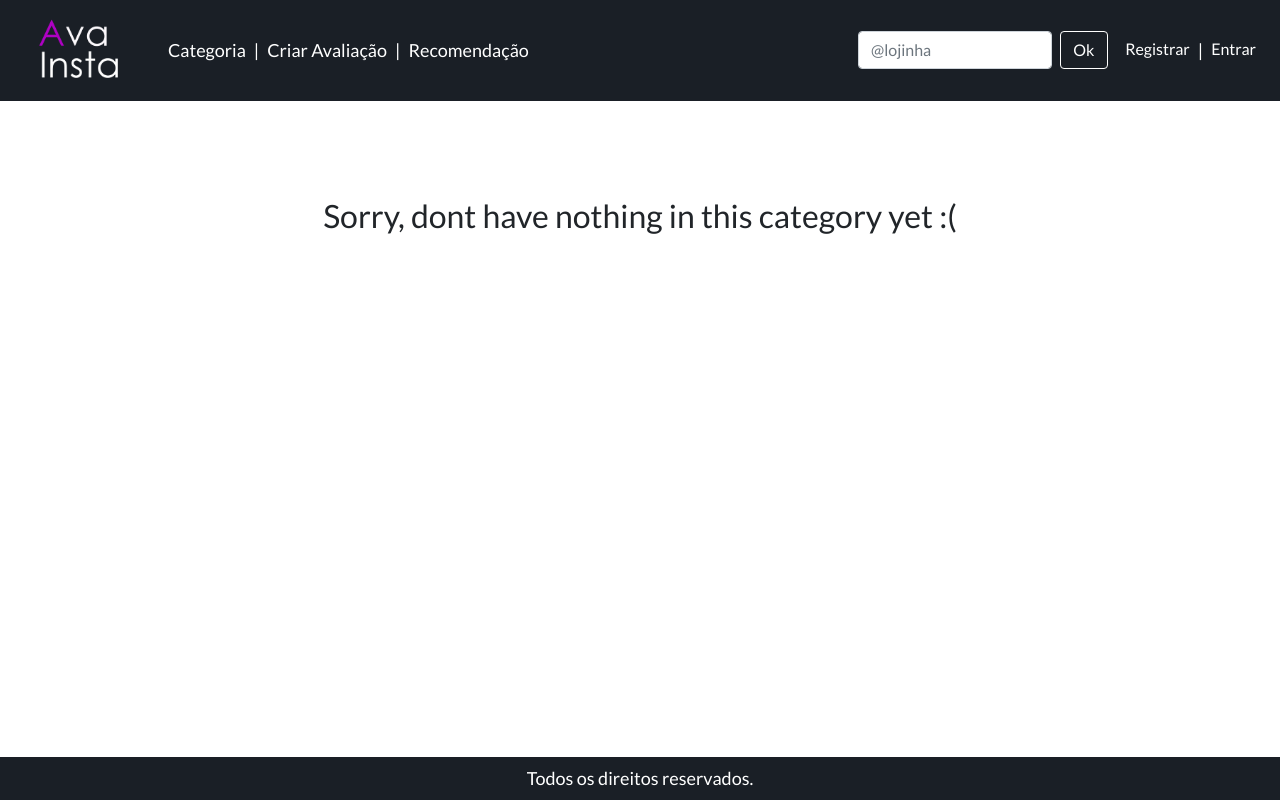
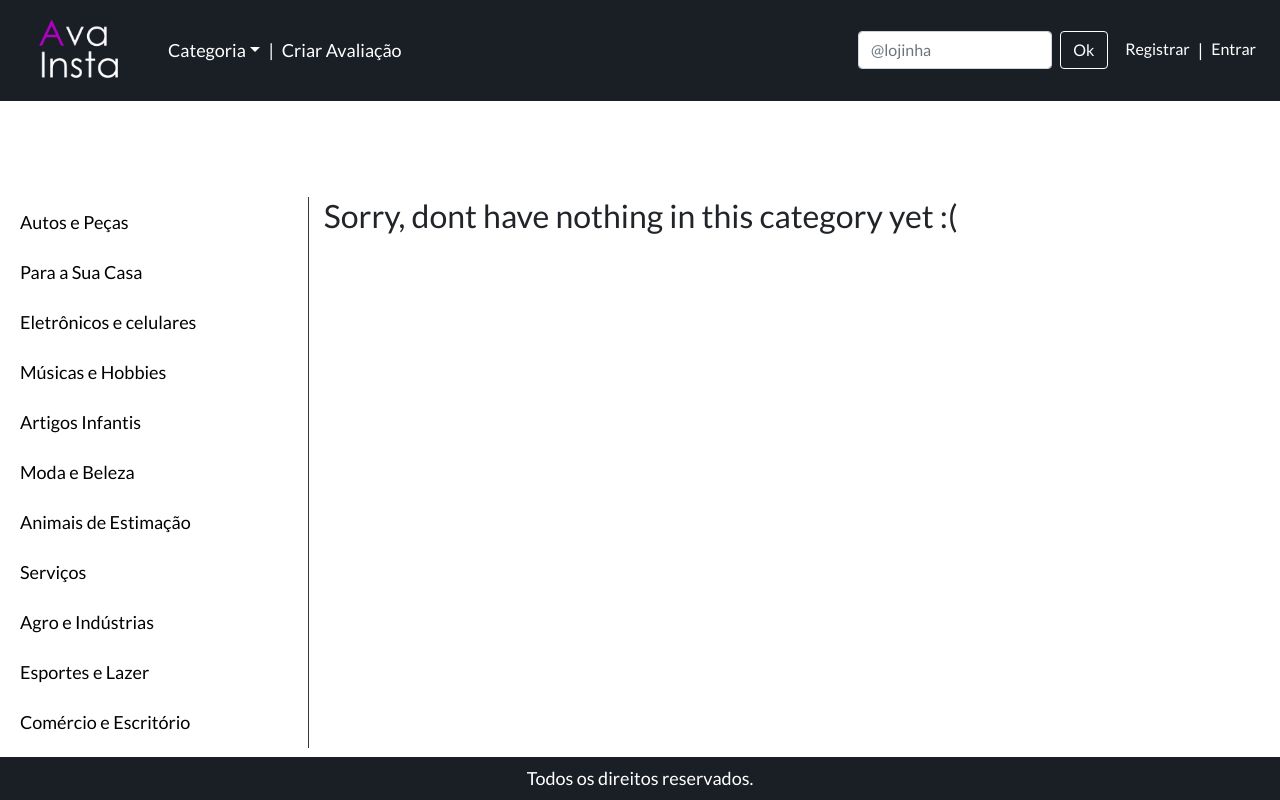
Before and after one commit to victor-rayan/webApp, a Django app: page /category/1/ in a window 1280 px wide. Run offline with Django 3.2, Linux system fonts and the light colour scheme; tables that the repository leaves empty hold one stand-in row (values such as "Sample post"); some libraries are stand-ins or nearby versions.

Commit message:
Atualizando categorias e outras pequenas correçoes.

```diff
--- a/avaliations/forms.py
+++ b/avaliations/forms.py
@@ -8,14 +8,14 @@ choice_list = [
     ('autos_e_pecas', 'Autos e Peças'),
     ('para_sua_casa', 'Para a Sua Casa'),
     ('eletronicos_e_celulares', 'Eletrônicos e celulares'),
-    ('musica_e_hobbies', 'Musicas e Hobbies'),
+    ('musica_e_hobbies', 'Músicas e Hobbies'),
     ('artigos_infatis', 'Artigos Infantis'),
     ('moda_e_beleza', 'Moda e Beleza'),
     ('animais_de_estimacao', 'Animais de Estimação'),
     ('servicos', 'Serviços'),
-    ('agro_e_industrias', 'Agro e Industrias'),
+    ('agro_e_industrias', 'Agro e Indústrias'),
     ('esportes_e_lazer', 'Esportes e Lazer'),
-    ('comercio_e_escritorio', 'Comercio e Escritorio'),
+    ('comercio_e_escritorio', 'Comércio e Escritório'),
 ]
 
 # CKEDITOR_CONFIGS = {
--- a/templates/base.html
+++ b/templates/base.html
@@ -29,17 +29,26 @@
       <div class="collapse navbar-collapse" id="collapse_target">
         <a class="navbar-brand" href="{% url 'home' %}"><img class="logotipo" src="{% static 'img/logo.png' %}"></a>
         <ul class="navbar-nav">
-          <li class="nav-item">
-            <a class="nav-link" style="color: white;" href="#">Categoria</a>
+          <li class="nav-item dropdown">
+            <a class="nav-link dropdown-toggle" id="category" data-toggle="dropdown" aria-haspopup="true" aria-expanded="false" style="color: white;" href="#">Categoria</a>
+              <div class="dropdown-menu" aria-labelledby="category">
+                <a class="dropdown-item" href="">Autos e Peças</a>
+                <a class="dropdown-item" href="">Para a Sua Casa</a>
+                <a class="dropdown-item" href="">Eletrônicos e celulares</a>
+                <a class="dropdown-item" href="">Musicas e Hobbies</a>
+                <a class="dropdown-item" href="">Artigos Infantis</a>
+                <a class="dropdown-item" href="">Moda e Beleza</a>
+                <a class="dropdown-item" href="">Animais de Estimação</a>
+                <a class="dropdown-item" href="">Serviços</a>
+                <a class="dropdown-item" href="">Agro e Industrias</a>
+                <a class="dropdown-item" href="">Esportes e Lazer</a>
+                <a class="dropdown-item" href="">Comercio e Escritorio</a>
+              </div>
           </li>
           <span class="navbar-text d-none d-lg-block" style="color:white;">|</span>
           <li class="nav-item">
             <a h class="nav-link" style="color: white;" href="{% url 'create-form' %}">Criar
               Avaliação</a>
-          </li>
-          <span class="navbar-text d-none d-lg-block" style="color:white;">|</span>
-          <li class="nav-item">
-            <a class="nav-link" style="color: white;" href="#">Recomendação</a>
           </li>
           {% if user.is_authenticated %}
           <span class="navbar-text d-none d-lg-block" style="color:white;">|</span>
--- a/templates/categories/categories.html
+++ b/templates/categories/categories.html
@@ -1,10 +1,125 @@
 {% extends 'base.html' %}
+{% load static %}
 {% block title %} Create Category! {% endblock %}
-
+{% load crispy_forms_tags %}
 {% block content %}
 
+<style>
+  .star.fa {
+    color: #fbbe2e;
+    font-size: 30px;
+  }
+
+  .ico {
+    color: black;
+    font-size: 30px;
+  }
+
+  .like.fa:hover {
+    color: rgb(55, 0, 255);
+  }
+
+  .war {
+    color: black;
+    font-size: 30px;
+  }
+
+  .card {
+    border-color: black;
+    border-width: 2px;
+  }
+</style>
+
+<div class="container-fluid" style="margin-right: 15px;">
+  <div class="row">
+    <div class="col col-12 col-md-3 d-none d-md-block border-right border-dark">
+      <ul class="list-group">
+        <li class="list-group-item border-0">
+          <a class="" href="" style="color: black;">Autos e Peças</a>
+        </li>
+        <li class="list-group-item border-0">
+          <a class="" href="" style="color: black;">Para a Sua Casa</a>
+        </li>
+        <li class="list-group-item border-0">
+          <a class="" href="" style="color: black;">Eletrônicos e celulares</a>
+        </li>
+        <li class="list-group-item border-0">
+          <a class="" href="" style="color: black;">Músicas e Hobbies</a>
+        </li>
+        <li class="list-group-item border-0">
+          <a class="" href="" style="color: black;">Artigos Infantis</a>
+        </li>
+        <li class="list-group-item border-0">
+          <a class="" href="" style="color: black;">Moda e Beleza</a>
+        </li>
+        <li class="list-group-item border-0">
+          <a class="" href="" style="color: black;">Animais de Estimação</a>
+        </li>
+        <li class="list-group-item border-0">
+          <a class="" href="" style="color: black;">Serviços</a>
+        </li>
+        <li class="list-group-item border-0">
+          <a class="" href="" style="color: black;">Agro e Indústrias</a>
+        </li>
+        <li class="list-group-item border-0">
+          <a class="" href="" style="color: black;">Esportes e Lazer</a>
+        </li>
+        <li class="list-group-item border-0">
+          <a class="" href="" style="color: black;">Comércio e Escritório</a>
+        </li>
+      </ul>
+    </div>
+    <div class="col col-12 col-md-9">
+            {% if category_avaliations %}
+      <h2 class="text-center mb-4"> {{cats}} </h2>
+        <div class="container col col-12">
+          <ul class="list-group col-12 justify-content-center align-middle" style="padding-right: 0px;">
+
+            {% for avaliation in category_avaliations %}
+            <li class="list-group-item" style="border:none;">
+              <div class="card">
+                <div class="card-body">
+                    <a class="card-link text-left" href="{% url 'avaliationDetail' avaliation.pk %}" style="text-decoration: none; color: black; font-size: 25px;">
+                      {{avaliation.titleAvaliation}}
+                    </a>
+                    <a class="card-link war float-right" href="{% url 'report' %}"><i class="fa fa-warning" title="Denunciar"></i></a>
+                    <div class="card-subtitle text-left ml-1"><i class="fa fa-shopping-basket mr-1"></i>{{avaliation.store_instagram}}</div>
+                    <p class="card-text mt-2 ml-2" style="text-align:justify">{{avaliation.description}}</p>
+                    <div class="review-rating pull-left" title="{{ avaliation.ratingAvaliation }} de 5 estrelas">
+                      <i class="star fa fa-star{% if avaliation.ratingAvaliation < 1 %}-o empty{% endif %}"></i>
+                      <i class="star fa fa-star{% if avaliation.ratingAvaliation < 2 %}-o empty{% endif %}"></i>
+                      <i class="star fa fa-star{% if avaliation.ratingAvaliation < 3 %}-o empty{% endif %}"></i>
+                      <i class="star fa fa-star{% if avaliation.ratingAvaliation < 4 %}-o empty{% endif %}"></i>
+                      <i class="star fa fa-star{% if avaliation.ratingAvaliation < 5 %}-o empty{% endif %}"></i>
+                    </div>
+                    <form class="card-link float-right" action="{% url 'like_avaliation' avaliation.pk %}" method="POST">
+                      {% csrf_token %}
+                      {% if user.is_authenticated %}
+                      {% if user.id == avaliation.author.id %}
+                      <a href="{% url 'update-form' avaliation.pk %}"> <i class="ico fa fa-pencil"></i> </a>
+                      <a href="{% url 'delete-form' avaliation.pk %}"> <i class="ico fa fa-trash"></i> </a>
+                      {% endif %}
+                      {% endif %}
+                    </form>
+
+                </div>
+              </div>
+            </li>
+            {% endfor %}
+
+            {% else %}
+            <h2> Sorry, dont have nothing in this category yet :( </h2>
+
+          </ul>
+        </div>
+          {% endif %}
+        </div>
+      </div>
+</div>
+
+
+<!--
 {% if category_avaliations %}
-
 <h1> {{cats}} </h1>
 
 <ul>
@@ -24,5 +139,5 @@
 
 </ul>
 {% endif %}
-
+-->
 {% endblock %}
```
Also changed, not shown: templates/avaliations/avaliation_details.html (+10 -22 lines).
